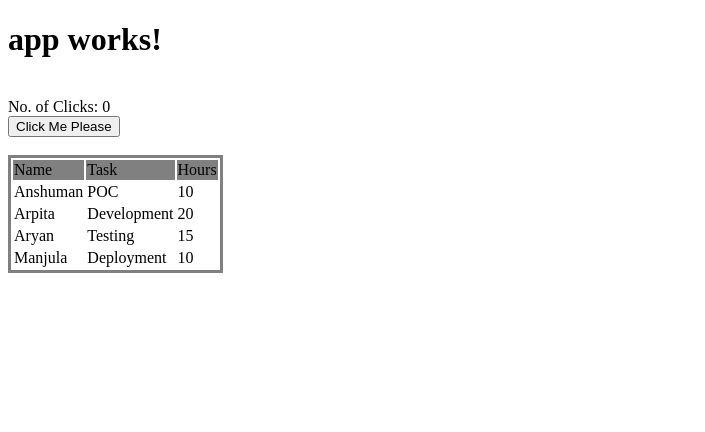
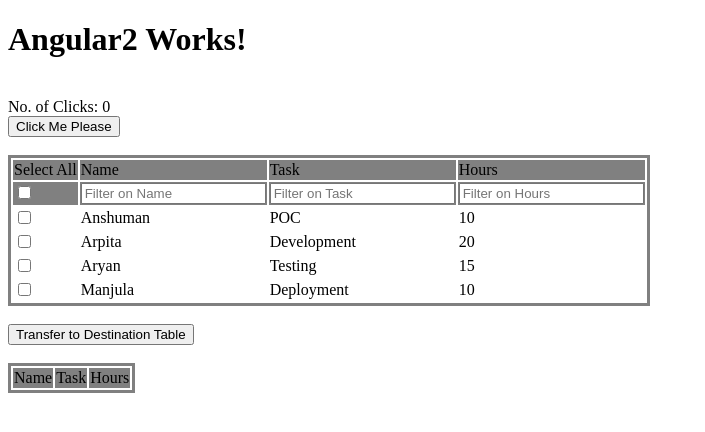
Before and after one commit to anshumanch/Angular2, an Angular app in the folder Project1/: page / in a window 1280 px wide. Shown: the top 432 px of the page, without its empty margins (0-705 px from the left). Built offline with nearby package versions, Linux system fonts and the light colour scheme.

Commit message:
Complete Filter Rows

```diff
--- a/Project1/src/app/app.component.html
+++ b/Project1/src/app/app.component.html
@@ -8,13 +8,37 @@
 <br/><br/>
 <table id="SourceTable" class="SourceTable" style="border: solid;border-color: gray">
     <tr id="HeaderRow" class="HeaderRow" style="background-color: gray">
+      <td>Select All</td>
       <td>Name</td>
       <td>Task</td>
       <td>Hours</td>
     </tr>
-    <tr *ngFor="let employee of employees">
-        <td>{{ employee.name }}</td>
-        <td>{{ employee.task }}</td>
-        <td>{{ employee.hours }}</td>
+    <tr id="FilterRow" class="HeaderRow" style="background-color: gray">
+      <td><input type="checkbox" id="selectEmployeeAll" [(ngModel)]="selectAllEmployees" (change) = "toggleSelectAllRows()"></td>
+      <td><input type="text" id="searchName" placeholder="Filter on Name" [(ngModel)]="nameVal" (keyup)="filterRows()"/></td>
+      <td><input type="text" id="searchTask" placeholder="Filter on Task" [(ngModel)]="taskVal" (keyup)="filterRows()"/></td>
+      <td><input type="text" id="searchHours" placeholder="Filter on Hours" [(ngModel)]="hoursVal" (keyup)="filterRows()"/></td>
+    </tr>
+    <tr *ngFor="let employee of sourceEmployees">
+        <td *ngIf="employee.visible"><input type="checkbox" [(ngModel)]="employee.selected" (change) = "setEmployeeSelected()"></td>
+        <td *ngIf="employee.visible">{{ employee.name }}</td>
+        <td *ngIf="employee.visible">{{ employee.task }}</td>
+        <td *ngIf="employee.visible">{{ employee.hours }}</td>
     </tr>
 </table>
+<br/>
+<button (click)="transferSelectedData()">Transfer to Destination Table</button>
+<br/>
+<br/>
+<table id="DestinationTable" class="SourceTable" style="border: solid;border-color: gray">
+    <tr id="DestHeaderRow" class="HeaderRow" style="background-color: gray">
+      <td>Name</td>
+      <td>Task</td>
+      <td>Hours</td>
+    </tr>
+    <tr *ngFor="let employee of destinationEmployees">
+        <td *ngIf="employee.visible">{{ employee.name }}</td>
+        <td *ngIf="employee.visible">{{ employee.task }}</td>
+        <td *ngIf="employee.visible">{{ employee.hours }}</td>
+    </tr>
+</table>
--- a/Project1/src/app/app.component.ts
+++ b/Project1/src/app/app.component.ts
@@ -8,37 +8,150 @@
   providers: [EmployeeComponent]
 })
 export class AppComponent {
-  title = 'app works!';
+  title = 'Angular2 Works!';
   countClicks = 0;
-  employees: EmployeeComponent[] = [];
+  nameVal = '';
+  taskVal = '';
+  hoursVal = '';
+  selectAllEmployees: boolean = false;
+  sourceEmployees: EmployeeComponent[] = [];
+  destinationEmployees: EmployeeComponent[] = [];
 
-    constructor(){
+  constructor() {
     var emp1 = new EmployeeComponent();
     emp1.name = "Anshuman";
     emp1.task = "POC";
     emp1.hours = 10;
-        this.employees.push(emp1);
+    this.sourceEmployees.push(emp1);
 
     var emp2 = new EmployeeComponent();
     emp2.name = "Arpita";
     emp2.task = "Development";
     emp2.hours = 20;
-        this.employees.push(emp2);
+    this.sourceEmployees.push(emp2);
 
     var emp3 = new EmployeeComponent();
     emp3.name = "Aryan";
     emp3.task = "Testing";
     emp3.hours = 15;
-        this.employees.push(emp3);
+    this.sourceEmployees.push(emp3);
 
     var emp4 = new EmployeeComponent();
     emp4.name = "Manjula";
     emp4.task = "Deployment";
     emp4.hours = 10;
-        this.employees.push(emp4);
+    this.sourceEmployees.push(emp4);
   }
 
-  increaseCountClicks(){
+  increaseCountClicks() {
     this.countClicks++;
   }
+
+  setEmployeeSelected() {
+    this.removeAllDestinationRows();
+
+    for (let employee of this.sourceEmployees) {
+      if (employee.selected) {
+        this.destinationEmployees.push(employee);
       }
+    }
+  }
+
+  transferSelectedData() {
+    this.removeAllDestinationRows();
+    for (let employee of this.sourceEmployees) {
+      if (employee.selected) {
+        this.destinationEmployees.push(employee);
+      }
+    }
+  }
+
+  filterRows() {
+    this.hideAllSourceRows();
+
+    if (this.nameVal.length > 0 && this.taskVal.length > 0 && this.hoursVal.length > 0) {
+      for (let employee of this.sourceEmployees) {
+        if (employee.name.includes(this.nameVal)) {
+          if (employee.task.includes(this.taskVal)) {
+            if (employee.hours.toString().includes(this.hoursVal)) {
+              employee.visible = true;
+            }
+          }
+        }
+      }
+    }
+    else if (this.nameVal.length > 0 && this.taskVal.length > 0) {
+      for (let employee of this.sourceEmployees) {
+        if (employee.name.includes(this.nameVal)) {
+          if (employee.task.includes(this.taskVal)) {
+            employee.visible = true;
+          }
+        }
+      }
+    }
+    else if (this.taskVal.length > 0 && this.hoursVal.length > 0) {
+      for (let employee of this.sourceEmployees) {
+        if (employee.task.includes(this.taskVal)) {
+          if (employee.hours.toString().includes(this.hoursVal)) {
+            employee.visible = true;
+          }
+        }
+      }
+    }
+    else if (this.nameVal.length > 0 && this.hoursVal.length > 0) {
+      for (let employee of this.sourceEmployees) {
+        if (employee.name.includes(this.nameVal)) {
+          if (employee.hours.toString().includes(this.hoursVal)) {
+            employee.visible = true;
+          }
+        }
+      }
+    }
+    else if (this.nameVal.length > 0) {
+      for (let employee of this.sourceEmployees) {
+        if (employee.name.includes(this.nameVal)) {
+          employee.visible = true;
+        }
+      }
+    }
+    else if (this.taskVal.length > 0) {
+      for (let employee of this.sourceEmployees) {
+        if (employee.task.includes(this.taskVal)) {
+          employee.visible = true;
+        }
+      }
+    }
+    else if (this.hoursVal.length > 0) {
+      for (let employee of this.sourceEmployees) {
+        if (employee.hours.toString().includes(this.hoursVal)) {
+          employee.visible = true;
+        }
+      }
+    }
+    else {
+      for (let employee of this.sourceEmployees) {
+        employee.visible = true;
+      }
+      this.selectAllEmployees = false;
+    }
+  }
+
+  toggleSelectAllRows() {
+    for (let employee of this.sourceEmployees) {
+      if (employee.visible) {
+        employee.selected = this.selectAllEmployees;
+      }
+      this.setEmployeeSelected();
+    }
+  }
+
+  hideAllSourceRows() {
+    for (let employee of this.sourceEmployees) {
+      employee.visible = false;
+    }
+  }
+
+  removeAllDestinationRows() {
+    this.destinationEmployees = [];
+  }
+}
--- a/Project1/src/app/employee.component.ts
+++ b/Project1/src/app/employee.component.ts
@@ -10,5 +10,11 @@
     name: string;
     task: string;
     hours: number;
+    visible: boolean = true;
+    selected: boolean = false;
+
+    getEmployeeSelected(){
+    return this.selected;
+  }
 
 }
--- a/Project1/src/index.html
+++ b/Project1/src/index.html
@@ -2,7 +2,7 @@
 <html>
 <head>
   <meta charset="utf-8">
-  <title>Project1</title>
+  <title>Angular2 Project1</title>
   <base href="/">
 
   <meta name="viewport" content="width=device-width, initial-scale=1">
```
Lines whose indentation alone changed are shown as unchanged.
